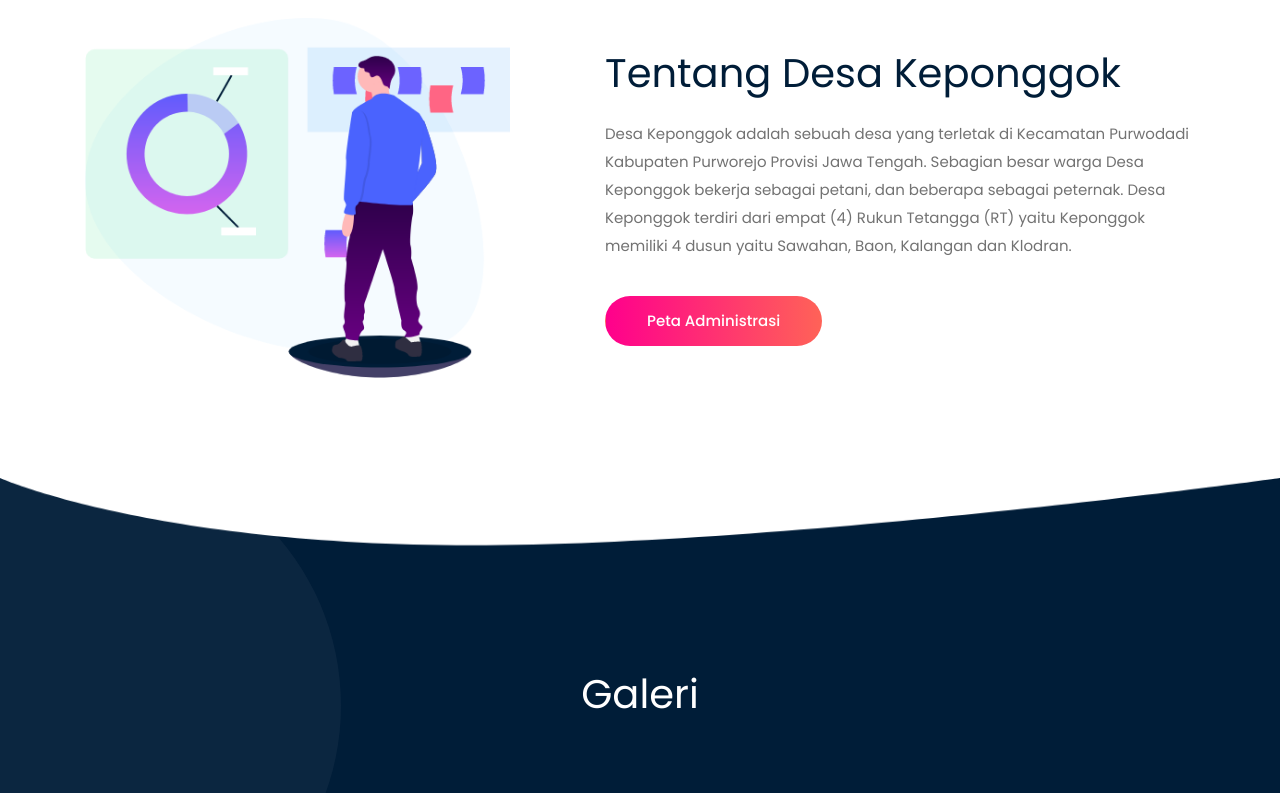
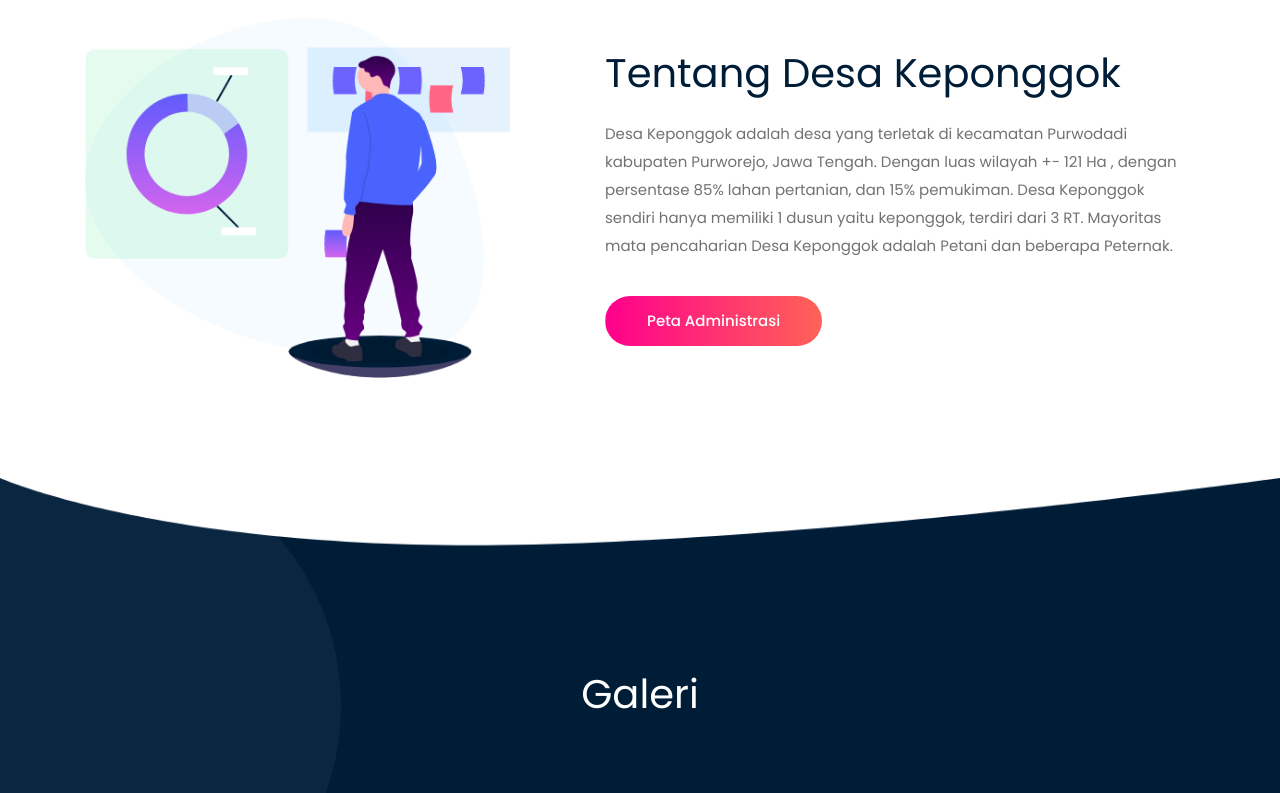
Before and after one commit to wskurniawan/web-keponggok, a plain HTML site: page index.html in a window 1280 px wide. Shown: the part 1720-2513 px from the top of the page. Drawn offline with Linux system fonts and the light colour scheme; files whose address does not match are found by name.

Commit message:
fix deskripsi

```diff
--- a/index.html
+++ b/index.html
@@ -173,10 +173,10 @@
                     <div class="company_info">
                         <h3>Tentang Desa Keponggok</h3>
                         <p>
-                            Desa Keponggok adalah sebuah desa yang terletak di Kecamatan Purwodadi Kabupaten Purworejo
-                            Provisi Jawa Tengah. Sebagian besar warga Desa Keponggok bekerja sebagai petani, dan beberapa
-                            sebagai peternak. Desa Keponggok terdiri dari empat (4) Rukun Tetangga (RT) yaitu Keponggok
-                            memiliki 4 dusun yaitu Sawahan, Baon, Kalangan dan Klodran.
+                            Desa Keponggok adalah desa yang terletak di kecamatan Purwodadi kabupaten Purworejo, Jawa Tengah.
+                            Dengan luas wilayah +- 121 Ha , dengan persentase 85% lahan pertanian, dan 15% pemukiman.
+                            Desa Keponggok sendiri hanya memiliki 1 dusun yaitu keponggok, terdiri dari 3 RT.
+                            Mayoritas mata pencaharian Desa Keponggok adalah Petani dan beberapa Peternak.
                         </p>
 
                         <a href="#peta-administrasi" class="boxed-btn3">Peta Administrasi</a>
```
